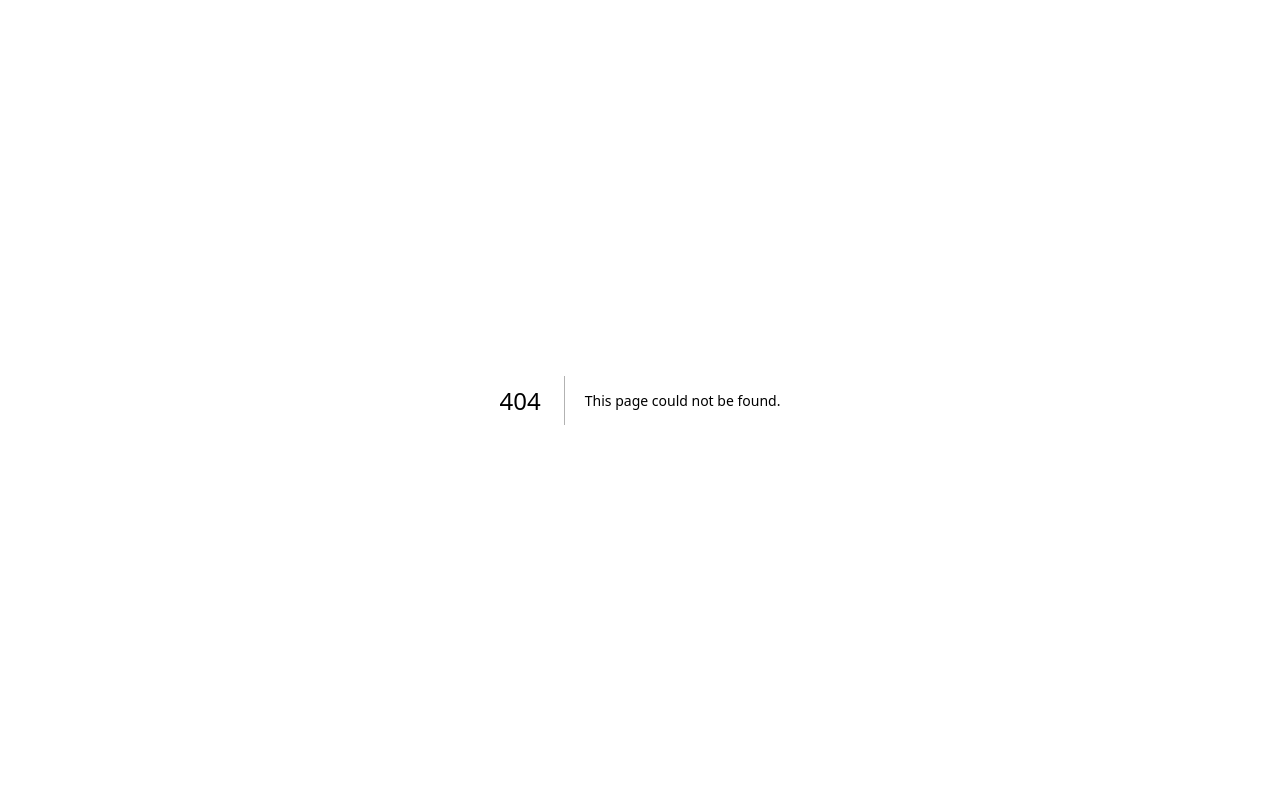
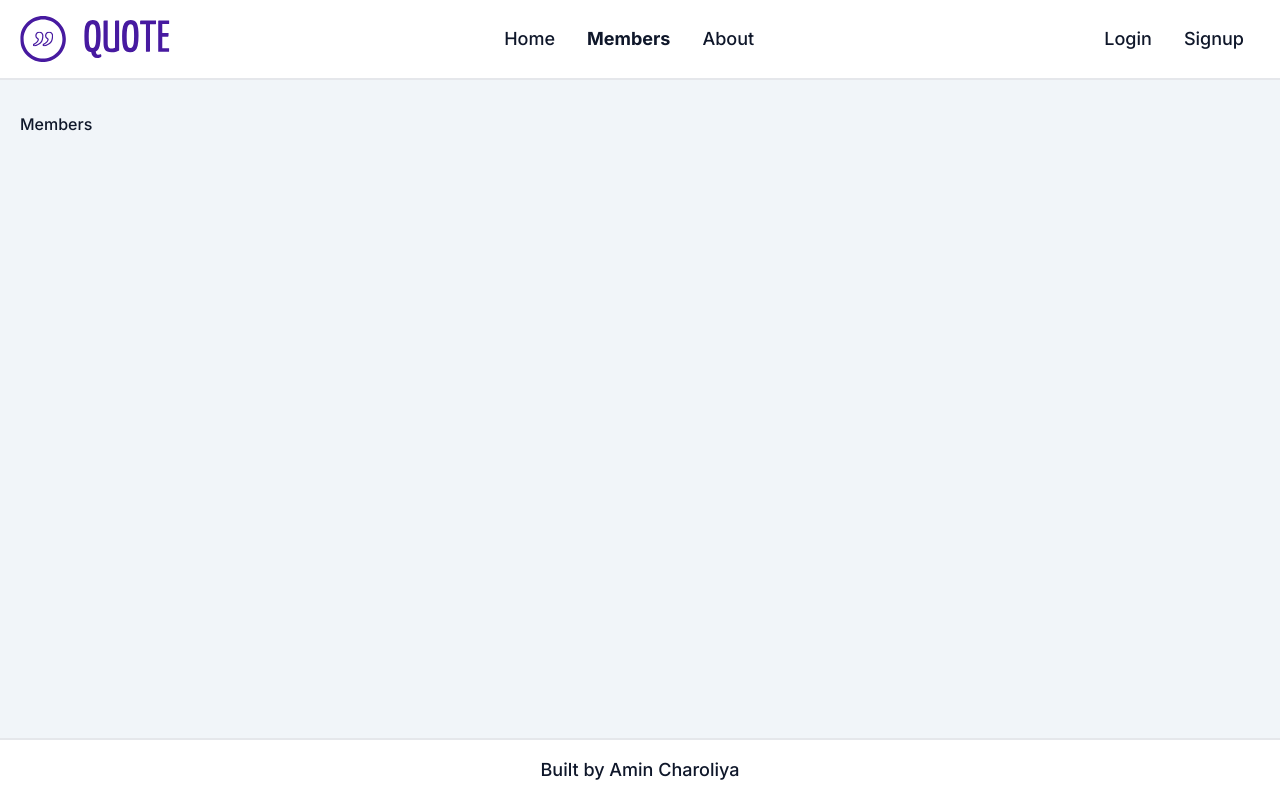
Before and after one commit to amincharoliya/quotes-machine, a Next.js app: page /members in a window 1280 px wide. Before the commit this address had no page. Built offline with nearby package versions, Linux system fonts and the light colour scheme.

Commit message:
Add dummy members page

```diff
--- a/components/layout/header.tsx
+++ b/components/layout/header.tsx
@@ -3,9 +3,11 @@ import Link from 'next/link';
 import clsx from 'clsx';
 import { Close, Menu } from '../icons';
 import { useState } from 'react';
+import { useRouter } from 'next/router';
 
 export default function Header() {
 	const [sidebarOpen, setSidebarOpen] = useState(false);
+	const router = useRouter();
 	return (
 		<header
 			className={clsx(
@@ -41,10 +43,24 @@ export default function Header() {
 					>
 						<ul className="flex flex-col w-full md:flex-row md:w-auto">
 							<li className="block md:inline-block">
-								<MenuItem text="Home" url="/" active={true} />
+								<MenuItem
+									text="Home"
+									url="/"
+									active={
+										router.asPath === '/' ? true : false
+									}
+								/>
 							</li>
 							<li className="block md:inline-block">
-								<MenuItem text="Top Quotes" url="/" />
+								<MenuItem
+									text="Members"
+									url="/members"
+									active={
+										router.asPath === '/members'
+											? true
+											: false
+									}
+								/>
 							</li>
 							<li className="block md:inline-block">
 								<MenuItem text="About" url="/" />
--- /dev/null
+++ b/components/members/members.tsx
@@ -0,0 +1,3 @@
+export default function Members() {
+	return <h1>Members</h1>;
+}
--- /dev/null
+++ b/pages/members/index.tsx
@@ -0,0 +1,14 @@
+import Layout from '../../components/layout/index';
+import { defaultMetaProps } from '../../components/layout/meta';
+import Members from '../../components/members/members';
+
+export default function Page() {
+	const props = { ...defaultMetaProps, title: 'Members | Quote Machine' };
+	return (
+		<Layout meta={props}>
+			<div className="lg:container px-5 mx-auto ">
+				<Members />
+			</div>
+		</Layout>
+	);
+}
```
